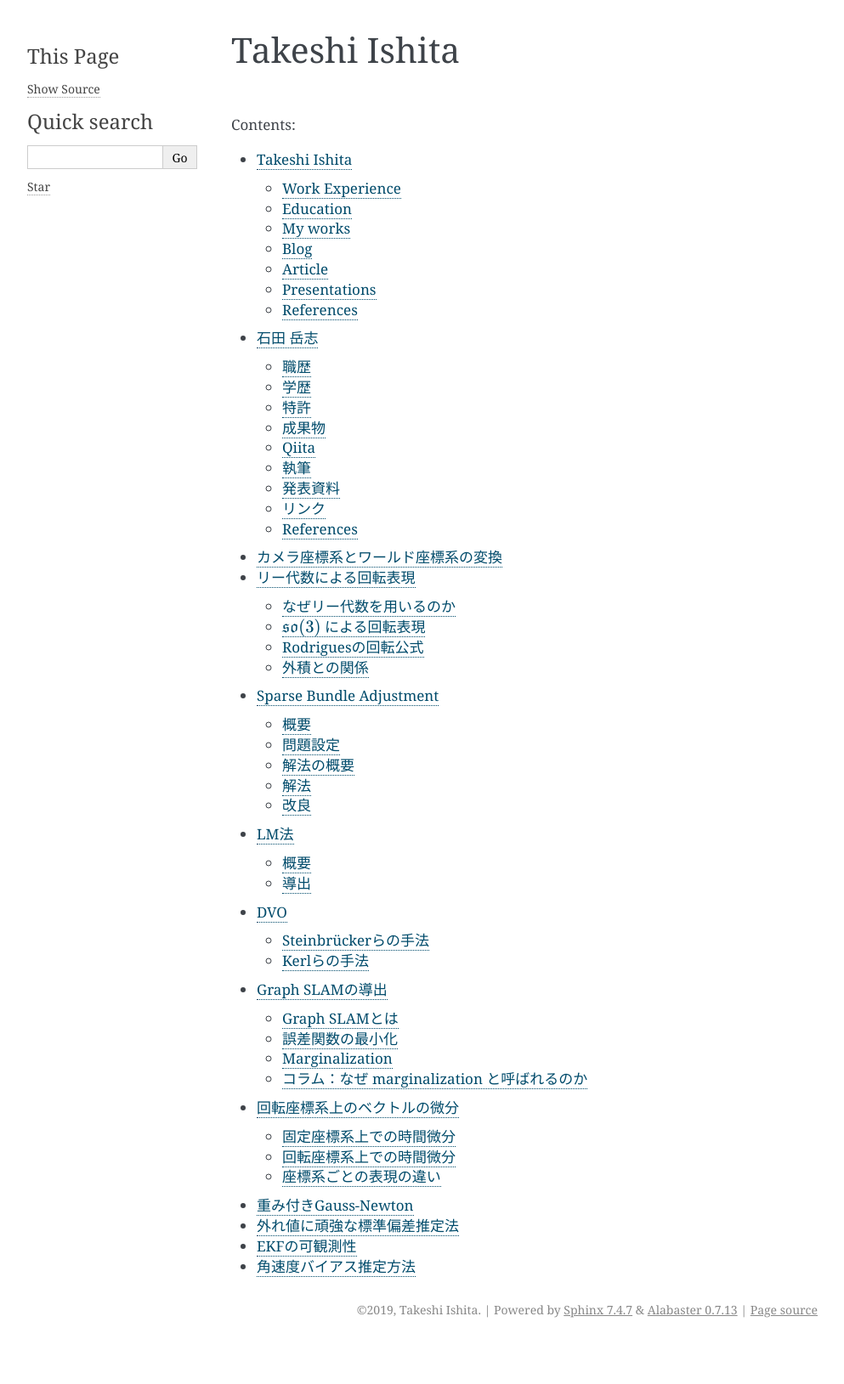
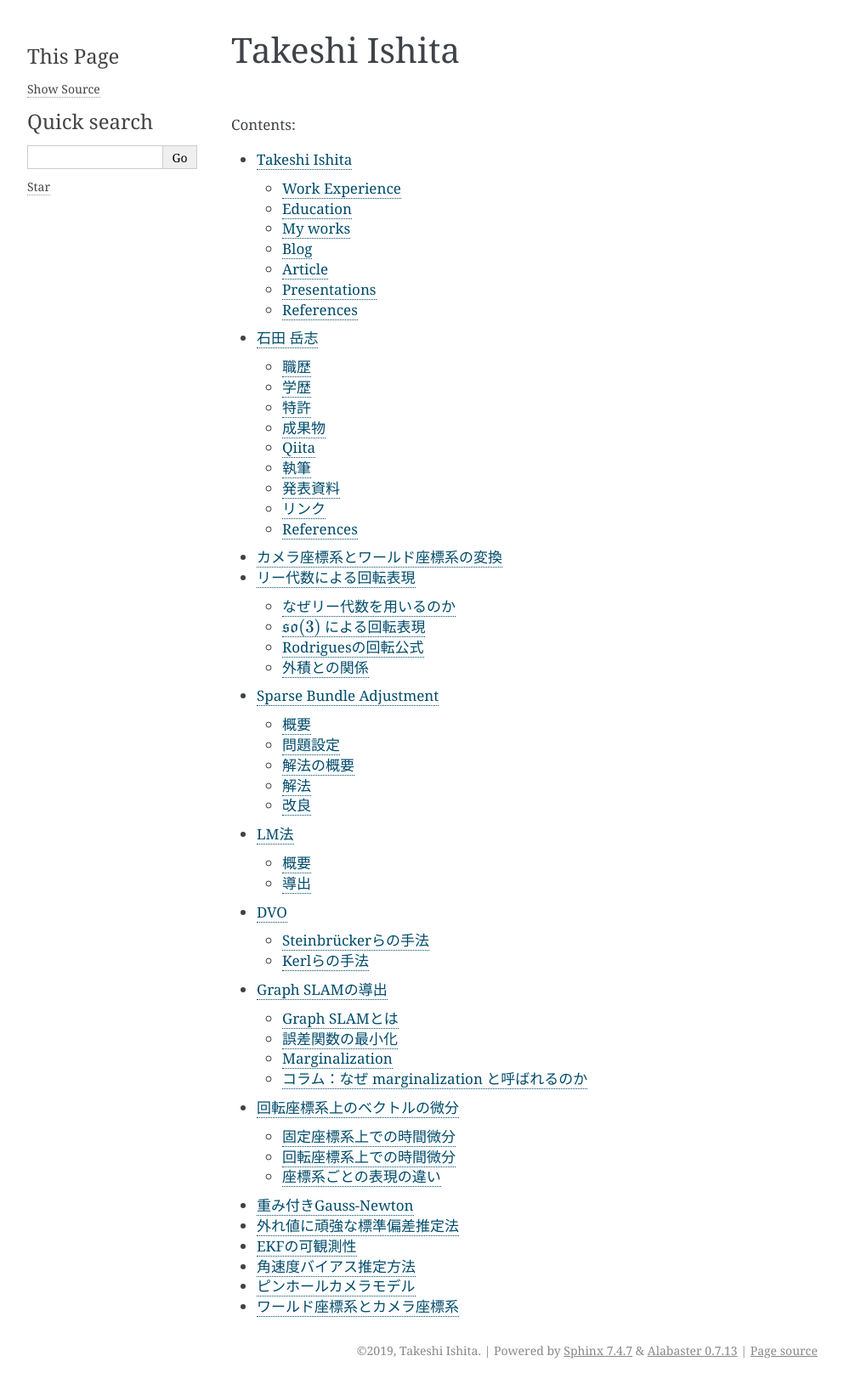
Before and after one commit to IshitaTakeshi/ishitatakeshi.github.io, a Sphinx documentation site: the page built from source/index.rst, in a window 1280 px wide. Shown: the whole page at 85% size, without its empty margins (148-1141 px from the left). Built offline with Sphinx 7.4.7, drawn with Linux system fonts in a browser that asks for light colours; before the commit the page ends 1581 px from its top, so only the background shows below that.

Commit message:
Add recent updates

```diff
--- a/source/about-me-ja.rst
+++ b/source/about-me-ja.rst
@@ -211,6 +211,7 @@ Qiita
 発表資料
 =============
 
+- `自己位置推定の取り組み <https://docswell.com/s/IshitaTakeshi/ZXE482-roscon-jp-lt/1>`__
 - `Graph SLAM の Marginalization <https://drive.google.com/file/d/1PxPDX3rvSvlKhNZMtHt2xWiYyDU44WSj/view?pli=1>`__
 - `Sparse Bundle Adjustment <https://speakerdeck.com/ishitatakeshi/sparse-bundle-adjustment>`__
 - `3次元回転表現とその実装 <https://speakerdeck.com/ishitatakeshi/3d-rotation-representation-and-its-implementation>`__
--- a/source/index.rst
+++ b/source/index.rst
@@ -26,3 +26,5 @@ Takeshi Ishita
 - `外れ値に頑強な標準偏差推定法 <https://tier4.github.io/system_software_team_hp/documents/robust_stddev_estimator.html>`__
 - `EKFの可観測性 <https://tier4.github.io/system_software_team_hp/documents/ekf-slam-observability.html>`__
 - `角速度バイアス推定方法 <https://tier4.github.io/system_software_team_hp/documents/gyroscope-bias-estimation.html>`__
+- `ピンホールカメラモデル <https://cyberagentailab.github.io/visual-localization-documentation/pinhole_camera_model.html>`__
+- `ワールド座標系とカメラ座標系 <https://cyberagentailab.github.io/visual-localization-documentation/coordinate_transform.html>`__
```
